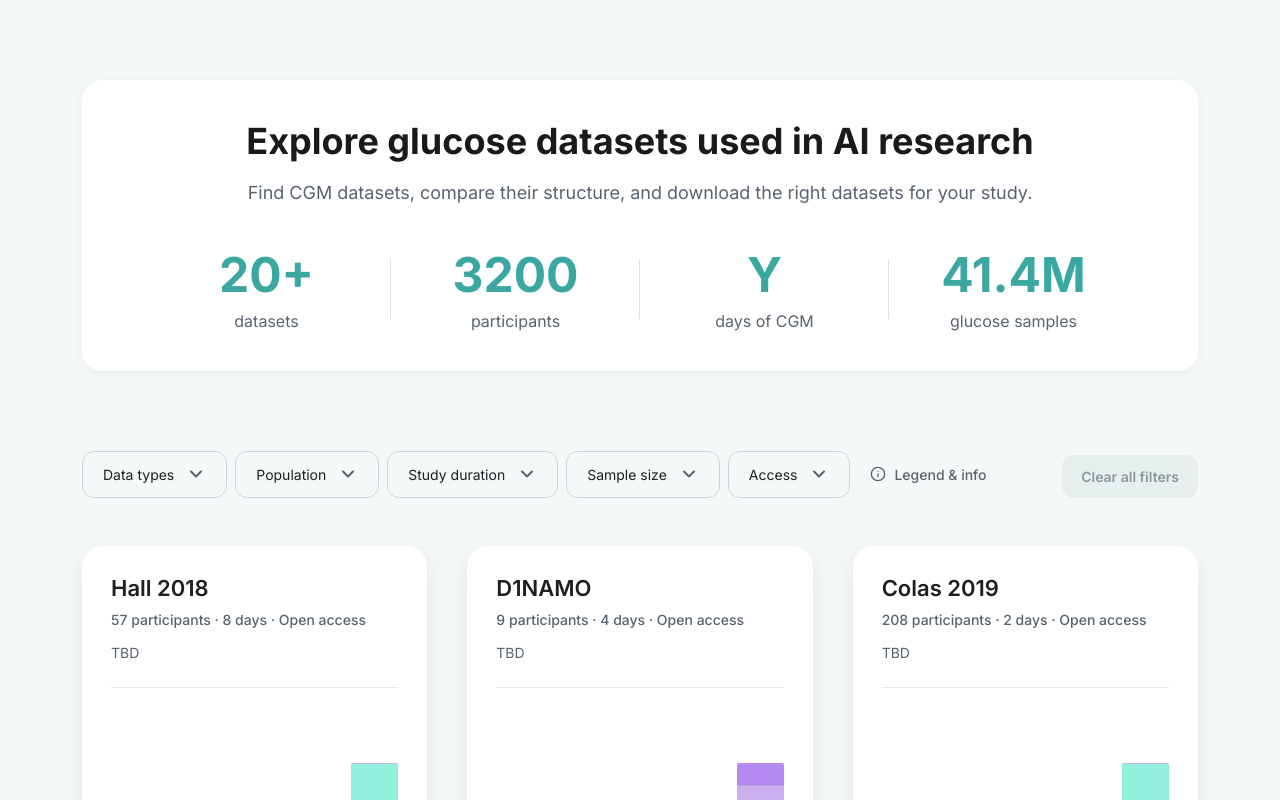
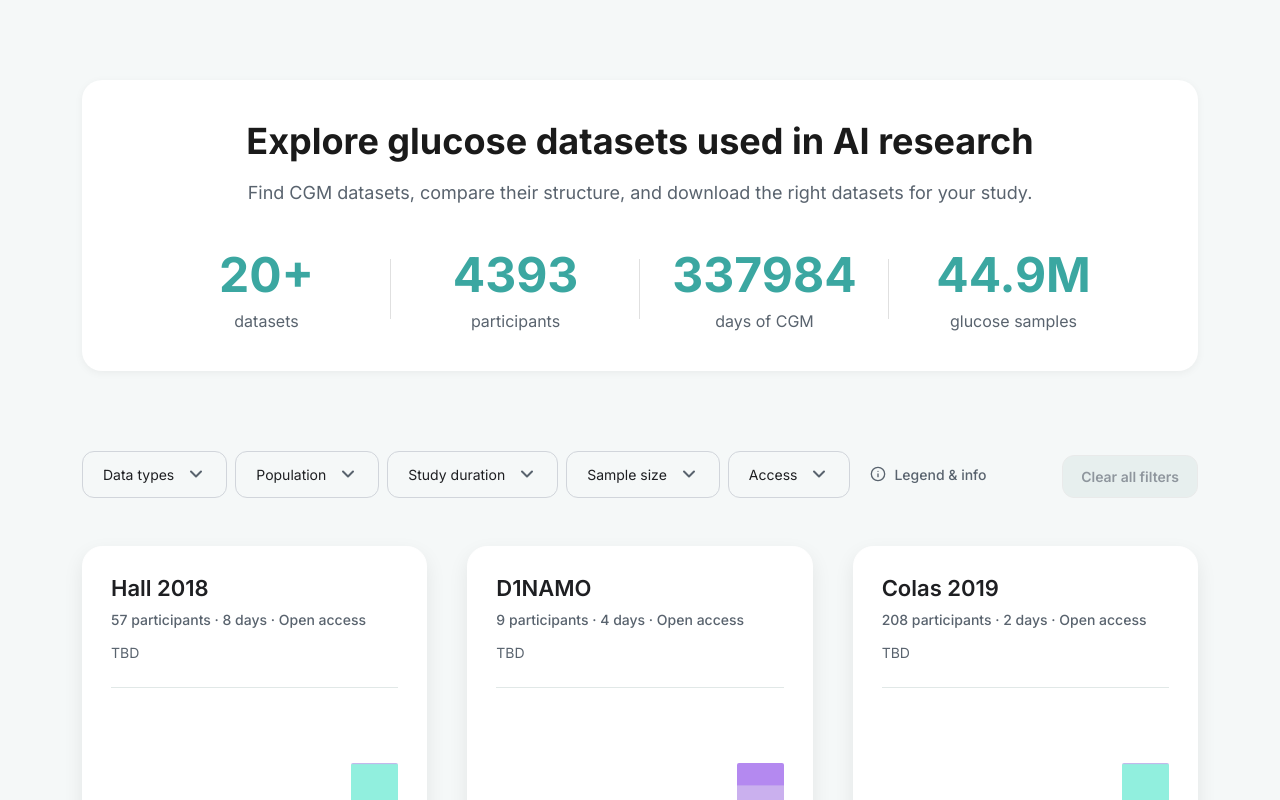
Before and after one commit to Augmented-Health-Lab/Glucose-ML-frontend, a React (Vite) app in the folder frontend/glucose-ml-web/: page / in a window 1280 px wide. Shown: the top 800 px of the page. Built offline with nearby package versions, Linux system fonts and the light colour scheme.

Commit message:
fix homepage title

```diff
--- a/frontend/glucose-ml-web/src/components/PageTitle.tsx
+++ b/frontend/glucose-ml-web/src/components/PageTitle.tsx
@@ -4,9 +4,9 @@ import StatsCard from "./StatsCard";
 const PageTitle = ({ title, text }: { title: string; text: string }) => {
   const stats = [
     { value: "20+", label: "datasets" },
-    { value: "3200", label: "participants" },
-    { value: "Y", label: "days of CGM" },
-    { value: "41.4M", label: "glucose samples" },
+    { value: "4393", label: "participants" },
+    { value: "337984", label: "days of CGM" },
+    { value: "44.9M", label: "glucose samples" },
   ];
 
   return (
```
